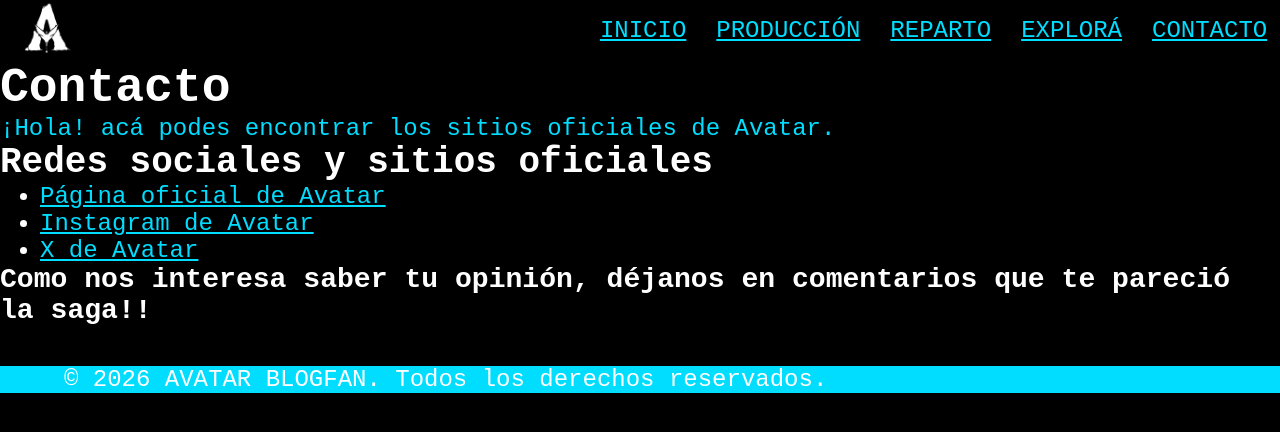
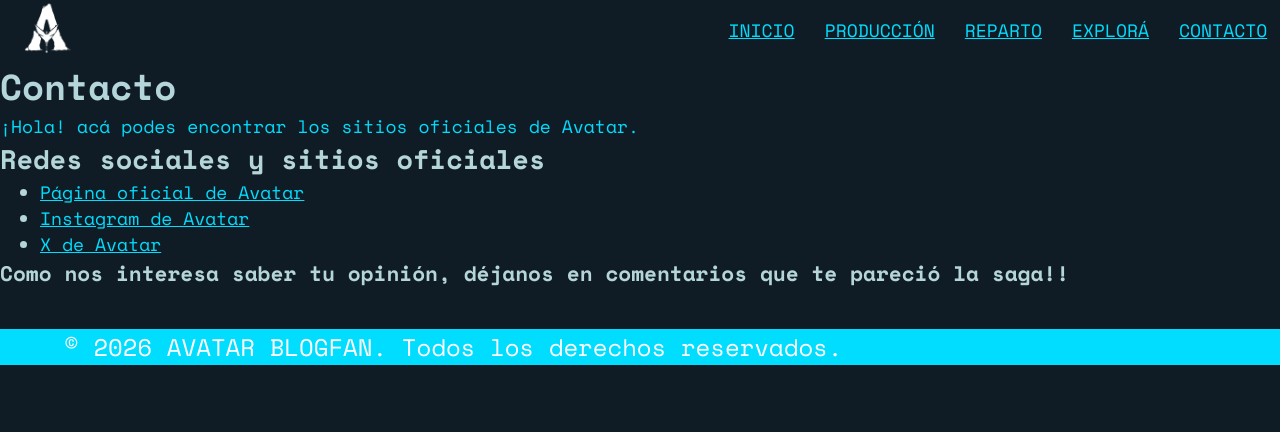
Before and after one commit to sofirlopez006-debug/dise-o-web, a plain HTML site: page pages/contacto.html in a window 1280 px wide. Drawn offline with nearby package versions, Linux system fonts and the light colour scheme.

Commit message:
colores y tamaños

```diff
--- a/css/general.css
+++ b/css/general.css
@@ -2,17 +2,16 @@
     margin: 0;
 }
 body {
-    background-color: rgb(0, 0, 0);
-    color:white;
-    font-size: x-large;
-    font-family: 'Lucida Sans', 'Lucida Sans Regular', 'Lucida Grande', 'Lucida Sans Unicode', Geneva, Verdana, sans-serif;
+    background-color:#101C25;
+    color: #B4D5D9;
+    font-size:18px;
     font-family: "Space Mono", monospace;
-  font-weight: 400;
-  font-style: normal;
+   font-weight: 400;
+   font-style: normal;
 }
 .titulo-grande {
   text-align: center;
-  font-size: 250px;
+  font-size: 100px;
 }
 a{
     color: rgb(0, 221, 255);
--- a/pages/contacto.html
+++ b/pages/contacto.html
@@ -4,6 +4,10 @@
     <meta charset="UTF-8">
     <meta name="viewport" content="width=device-width, initial-scale=1.0">
     <title>Contacto</title>
+    <link rel="preconnect" href="https://fonts.googleapis.com">
+    <link rel="preconnect" href="https://fonts.gstatic.com" crossorigin>
+    <link href="https://fonts.googleapis.com/css2?family=Space+Mono:ital,wght@0,400;0,700;1,400;1,700&display=swap"
+        rel="stylesheet">
     <link rel="stylesheet" href="../css/general.css">
 
 </head>
```
Also changed, not shown: pages/multimedia.html (+4 -0 lines), pages/produccion.html (+4 -0 lines), pages/reparto.html (+4 -0 lines).
